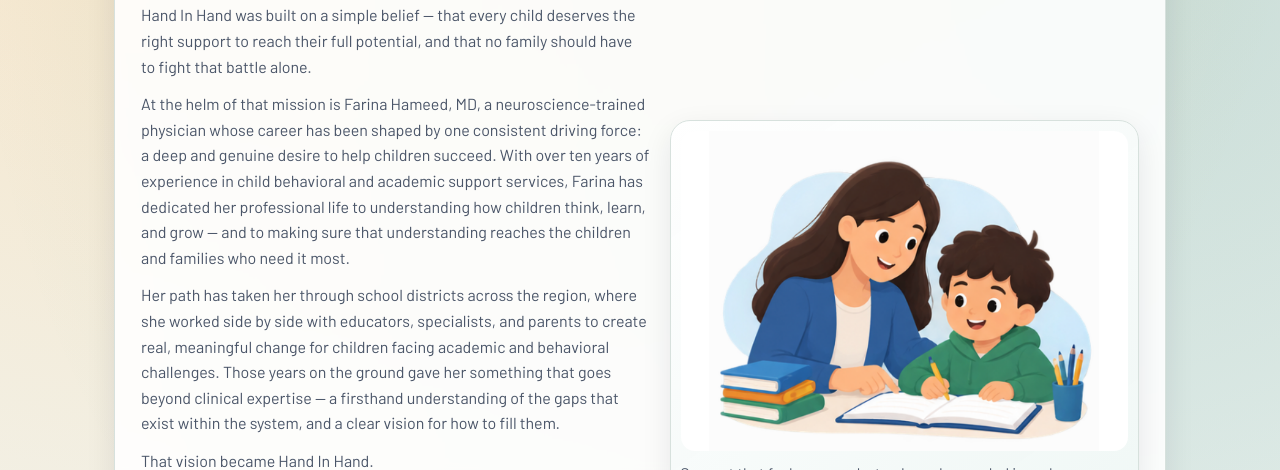
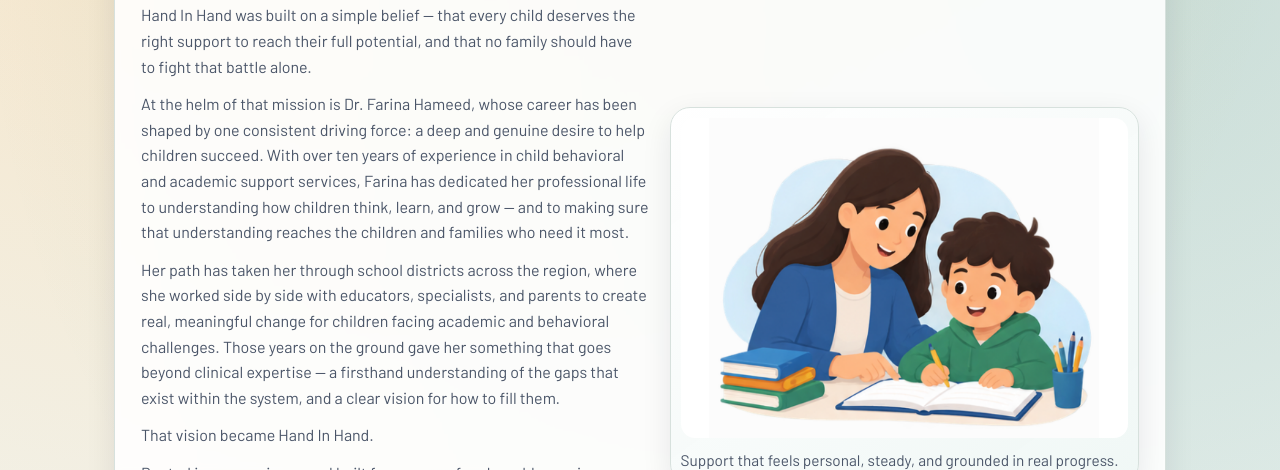
Before and after one commit to arhum18/hand-in-hand-website, a plain HTML site: page index.html in a window 1280 px wide. Shown: the part 758-1228 px from the top of the page. Drawn offline with Linux system fonts and the light colour scheme.

Commit message:
slight copy change

```diff
--- a/index.html
+++ b/index.html
@@ -406,7 +406,7 @@
 							Hand In Hand was built on a simple belief — that every child deserves the right support to reach their full potential, and that no family should have to fight that battle alone.
 						</p>
 						<p>
-							At the helm of that mission is Farina Hameed, MD, a neuroscience-trained physician whose career has been shaped by one consistent driving force: a deep and genuine desire to help children succeed. With over ten years of experience in child behavioral and academic support services, Farina has dedicated her professional life to understanding how children think, learn, and grow — and to making sure that understanding reaches the children and families who need it most.
+							At the helm of that mission is Dr. Farina Hameed, whose career has been shaped by one consistent driving force: a deep and genuine desire to help children succeed. With over ten years of experience in child behavioral and academic support services, Farina has dedicated her professional life to understanding how children think, learn, and grow — and to making sure that understanding reaches the children and families who need it most.
 						</p>
 						<p>
 							Her path has taken her through school districts across the region, where she worked side by side with educators, specialists, and parents to create real, meaningful change for children facing academic and behavioral challenges. Those years on the ground gave her something that goes beyond clinical expertise — a firsthand understanding of the gaps that exist within the system, and a clear vision for how to fill them.
```
